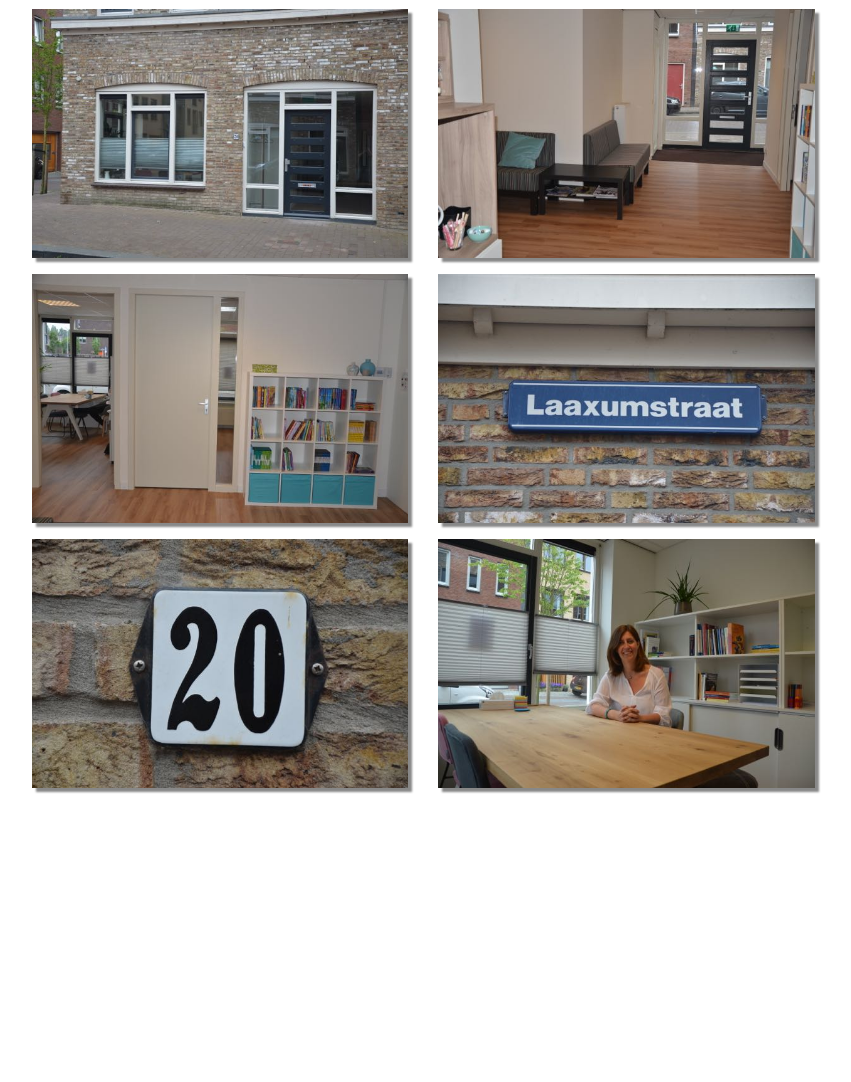
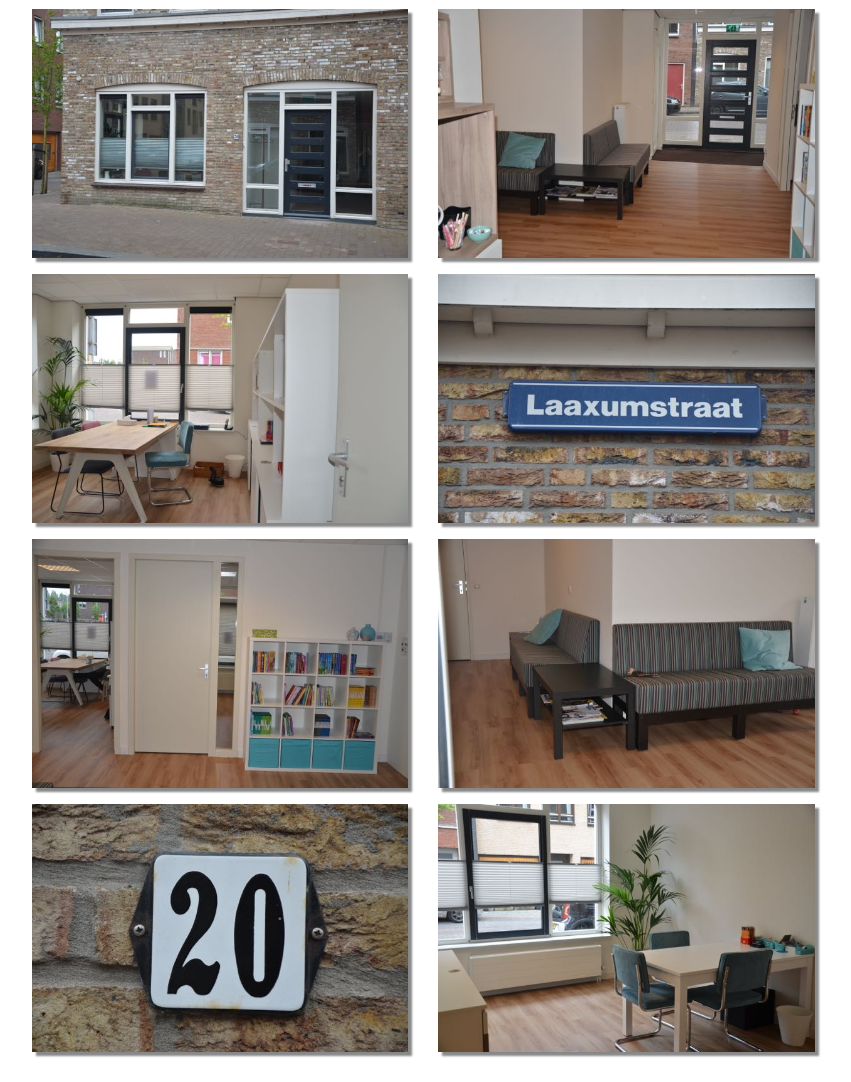
Before and after one commit to hanmarkslag/ravenrt, a plain HTML site: page app/praktijk.html in a window 1280 px wide. Shown: the part 420-1502 px from the top of the page, without its empty margins (52-903 px from the left). Before the commit the page ends 1238 px from the top, so only its background shows below. Drawn offline with nearby package versions, Linux system fonts and the light colour scheme.

Commit message:
Added new photo's

```diff
--- a/app/praktijk.html
+++ b/app/praktijk.html
@@ -73,7 +73,7 @@
 
             <div class="row">
                 <div class="col-sm-6 col-md-5 col-lg-5">
-                    <img class="img-responsive rrt-team-photo" src="static/images/rrt-praktijk-05.jpg">
+                    <img class="img-responsive rrt-team-photo" src="static/images/rrt-praktijk-11.jpg">
                 </div>
                 <div class="col-sm-6 col-md-5 col-lg-5">
                     <img class="img-responsive rrt-team-photo" src="static/images/rrt-praktijk-02.jpg">
@@ -82,10 +82,19 @@
 
             <div class="row">
                 <div class="col-sm-6 col-md-5 col-lg-5">
+                    <img class="img-responsive rrt-team-photo" src="static/images/rrt-praktijk-05.jpg">
+                </div>
+                <div class="col-sm-6 col-md-5 col-lg-5">
+                    <img class="img-responsive rrt-team-photo" src="static/images/rrt-praktijk-12.jpg">
+                </div>
+            </div>
+
+            <div class="row">
+                <div class="col-sm-6 col-md-5 col-lg-5">
                     <img class="img-responsive rrt-team-photo" src="static/images/rrt-praktijk-03.jpg">
                 </div>
                 <div class="col-sm-6 col-md-5 col-lg-5">
-                    <img class="img-responsive rrt-team-photo" src="static/images/rrt-praktijk-06.jpg">
+                    <img class="img-responsive rrt-team-photo" src="static/images/rrt-praktijk-10.jpg">
                 </div>
             </div>
 
```
Also changed, not shown: app/static/images/rrt-praktijk-10.jpg (added), app/static/images/rrt-praktijk-11.jpg (added), app/static/images/rrt-praktijk-12.jpg (added).
